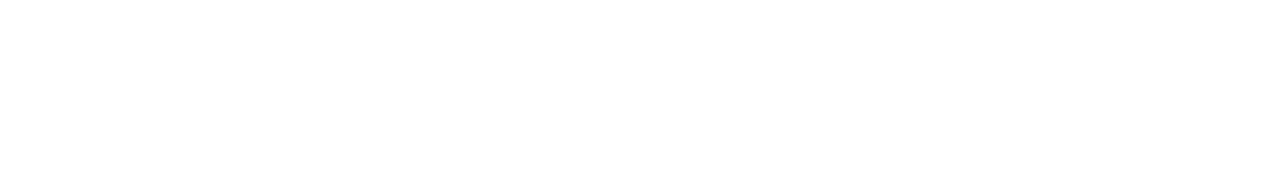
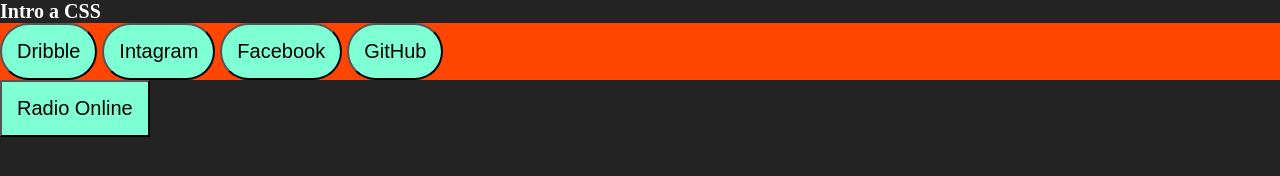
Before and after one commit to andreher22/web-c-fundamentos-desarrollo-web, a plain HTML site: page 01-intro-css/index.html in a window 1280 px wide. Drawn offline with Linux system fonts and the light colour scheme.

Commit message:
Proyecto de CSS

```diff
--- a/01-intro-css/index.html
+++ b/01-intro-css/index.html
@@ -3,9 +3,20 @@
 <head>
     <meta charset="UTF-8">
     <meta name="viewport" content="width=device-width, initial-scale=1.0">
+    <link rel="stylesheet" href="./style.css">
+    <link rel="icon" href="./assets/buscar.png">
     <title>Document</title>
 </head>
 <body>
-
+    <h1>Intro a CSS</h1>
+    <div id="social-icons">
+        <button class="btn">Dribble</button>
+        <button class="btn">Intagram</button>
+        <button class="btn">Facebook</button>
+        <button class="btn">GitHub</button>
+    </div>
+    <div>
+        <button class="btn">Radio Online</button>
+    </div>
 </body>
 </html>
--- a/01-intro-css/style.css
+++ b/01-intro-css/style.css
@@ -0,0 +1,34 @@
+/* Selector general, univerdal */
+*{
+    margin: 0;
+    padding: 0;
+    font-size: 20px;
+}
+/* Selector de etiqueta */
+body{
+    background-color: #232323;
+    color: #FFFFFF;
+}
+
+/* Selector de clase */
+.btn {
+    background-color: aquamarine;
+    padding: 15px;
+}
+
+/* Selector de ID */
+#social-icons {
+    background-color: orangered;
+}
+
+/* Selectores abanzados */
+#social-icons .btn {
+    border-radius: 30px;
+
+}
+
+/* Pseudoclase */
+.btn:hover {
+    background-color: blueviolet;
+    color: #FFFFFF;
+}
--- /dev/null
+++ b/style.css
@@ -0,0 +1,150 @@
+/* Selector general, univerdal */
+* {
+    margin: 0;
+    padding: 0;
+    box-sizing: border-box;
+    font-size: 20px;
+    font-family: "Poppins", Arial, sans-serif;
+}
+
+/* Selector de etiqueta */
+body {
+    background: #0f0f10;
+    color: #e6e6e6;
+    padding: 30px;
+    line-height: 1.6;
+}
+
+/* Header */
+#main-header {
+    text-align: center;
+    margin-bottom: 40px;
+}
+
+.title {
+    font-size: 2.4rem;
+    color: #7cdfff;
+}
+
+.subtitle {
+    font-size: 1.1rem;
+    color: #9ba1a6;
+}
+
+/* Navbar - menu */
+#main-nav ul {
+    list-style: none;
+    display: flex;
+    gap: 25px;
+    justify-content: center;
+    margin-bottom: 40px;
+}
+
+.nav-link {
+    color: #7cdfff;
+    text-decoration: none;
+    font-weight: 600;
+    padding-bottom: 3px;
+    transition: 0.3s;
+}
+
+.nav-link:hover {
+    color: #00ffd0;
+    border-bottom: 2px solid #00ffd0;
+    transform: scale(1.1);
+}
+
+/* Redes sociales */
+#social-icons {
+    background: #1b1b1d;
+    padding: 25px;
+    border-radius: 15px;
+    display: flex;
+    flex-direction: column;
+    gap: 18px;
+    margin-bottom: 45px;
+    border-left: 4px solid #7cdfff;
+    border-right: 4px solid #00ffd0;
+}
+
+#social-icons h2 {
+    margin-bottom: 10px;
+    color: #00ffd0;
+}
+
+/* Botones */
+.btn {
+    background: linear-gradient(135deg, #00ffd0, #7cdfff);
+    padding: 14px 20px;
+    border: none;
+    cursor: pointer;
+    border-radius: 10px;
+    color: #000;
+    font-weight: bold;
+    display: inline-block;
+    transition: 0.3s ease;
+    box-shadow: 0 0 8px #00ffd078;
+}
+
+/* HOVER con efectos visuales */
+.btn:hover {
+    transform: scale(1.08);
+    box-shadow: 0 0 15px #7cdfff;
+    filter: brightness(1.15);
+}
+
+/* Botones dentro de social-icons redondos */
+#social-icons .btn {
+    border-radius: 30px;
+}
+
+/* Botón especial (Radio) */
+.btn-radio:hover {
+    background: #ff7cd3;
+    box-shadow: 0 0 15px #ff7cd3;
+}
+
+/* Secciones extra */
+#extras h2 {
+    color: #7cdfff;
+    margin-bottom: 15px;
+}
+
+/* Texto con pseudoelemento decorativo */
+.destacado::after {
+    content: " ⚡";
+    color: #ffea00;
+}
+
+/* Selectores abanzados -Lista */
+#lista-ejemplo li {
+    margin: 8px 0;
+}
+
+/* Atributo tipo b */
+#lista-ejemplo li[data-tipo="b"] {
+    color: #ffe680;
+    font-weight: bold;
+}
+
+/* Primer elemento subrayado */
+#lista-ejemplo li:first-child {
+    text-decoration: underline;
+}
+
+/* HOVER especial con cambio de tamaño y color */
+#lista-ejemplo li:hover {
+    color: #00ffd0;
+    transform: translateX(8px);
+    transition: 0.2s;
+}
+
+/* Fooder */
+#main-footer {
+    text-align: center;
+    margin-top: 50px;
+    color: #83898d;
+    font-size: 0.9rem;
+    padding-top: 10px;
+    border-top: 1px solid #333;
+}
```
Also changed, not shown: index.html (added, +69 -0 lines), 01-intro-css/assets/buscar.png (added), img/buscar.png (added).
